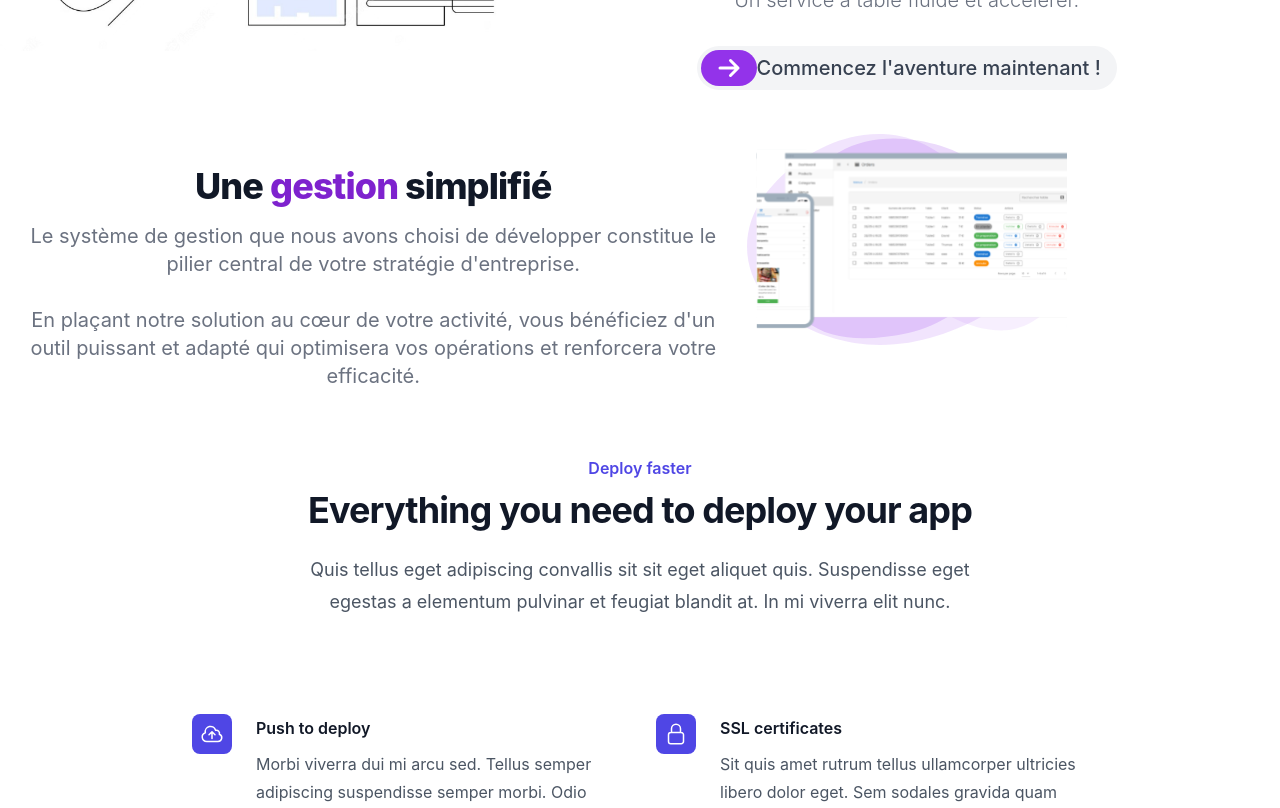
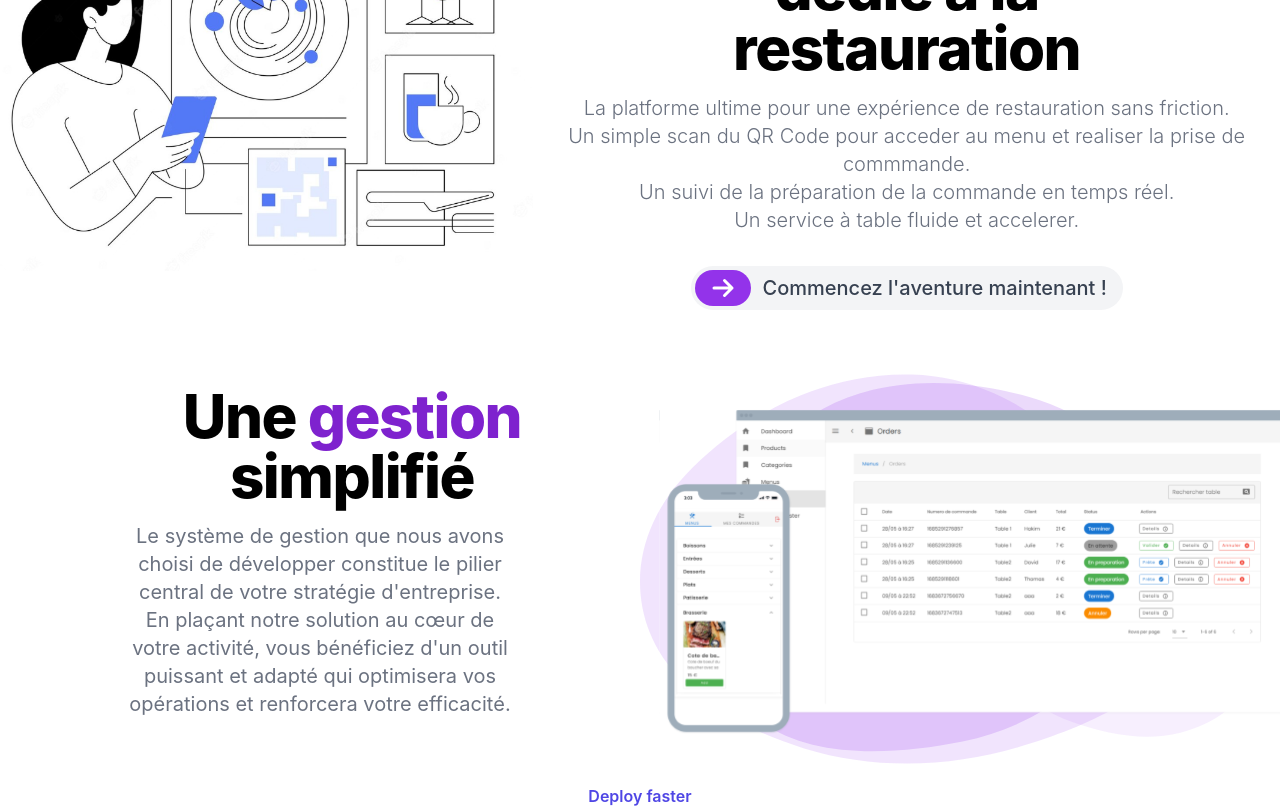
Before and after one commit to SuperJumper404/webmarketing_qrmenu, a Nuxt app: page / in a window 1280 px wide. Shown: the part 880-1688 px from the top of the page. Built offline with nearby package versions, Linux system fonts and the light colour scheme; what taos would draw is missing.

Commit message:
Begin to work with app screen

```diff
--- a/app.vue
+++ b/app.vue
@@ -114,7 +114,7 @@
   <!-- hero -->
   <section class="bg-white dark:bg-gray-900">
     <div class="grid lg:mt-0 lg:grid-cols-12">
-      <div class="py-8 max-w-screen-xl text-center lg:col-span-7">
+      <div class="py-32 max-w-screen-xl text-center lg:col-span-7">
         <h1
           class="mb-4 text-4xl font-extrabold tracking-tight leading-none text-gray-900 md:text-5xl lg:text-6xl dark:text-white"
         >
@@ -126,7 +126,8 @@
           class="mb-8 text-lg font-normal text-gray-500 lg:text-xl sm:px-4 xl:px-4 dark:text-gray-400"
         >
           Une interface conviviale, des menus interactifs et des options de
-          personnalisation avancées, le tout à portée de main.
+          personnalisation <br />
+          avancées, le tout à portée de main.
         </p>
         <div
           class="block flex-col mb-8 lg:mb-16 space-y-4 sm:flex-row sm:justify-center sm:space-y-0 sm:space-x-4"
@@ -205,6 +206,7 @@
             <div class="slide-container" @click="toggleSlide">
               <div
                 id="slide"
+                style="margin-right: 1em"
                 class="text-xs bg-primary-600 rounded-full text-white px-4 py-1.5"
                 :class="{ 'slide-right': isSlideRight }"
               >
@@ -224,26 +226,26 @@
   <!--Hero3-->
   <section class="bg-white dark:bg-gray-900">
     <div class="grid lg:mt-0 lg:grid-cols-12">
-      <div class="py-8 max-w-screen-xl text-center lg:col-span-7">
+      <div class="py-8 max-w-screen-xl text-center lg:col-span-6">
         <h1
-          class="mb-4 text-xl font-extrabold tracking-tight leading-none text-gray-900 md:text-5xl lg:text-4xl dark:text-white"
+          class="max-w-5xl mb-4 ml-16 text-4xl font-extrabold text-center tracking-tight leading-none md:text-5xl xl:text-6xl dark:text-white"
         >
           Une <span style="color: #7e22ce"> gestion</span> simplifié
           <!-- Révolutionnez l'expérience de commande de votre restaurant -->
         </h1>
         <p
-          class="mb-8 text-lg font-normal text-center text-gray-500 lg:text-xl sm:px-4 xl:px-4 dark:text-gray-400"
+          class="mb-8 text-lg font-normal text-center text-gray-500 lg:text-xl sm:px-4 xl:px-32 dark:text-gray-400"
         >
           Le système de gestion que nous avons choisi de développer constitue le
-          pilier central de votre stratégie d'entreprise.<br /><br />
-          En plaçant notre solution au cœur de votre activité, vous bénéficiez
-          d'un outil puissant et adapté qui optimisera vos opérations et
-          renforcera votre efficacité.
+          pilier central de votre stratégie d'entreprise. En plaçant notre
+          solution au cœur de votre activité, vous bénéficiez d'un outil
+          puissant et adapté qui optimisera vos opérations et renforcera votre
+          efficacité.
         </p>
       </div>
 
-      <div class="lg:col-span-3">
-        <img class="max-w-full h-auto" src="./public/appscreen.svg" />
+      <div class="lg:col-span-6">
+        <img src="./public/appscreen.svg" />
       </div>
     </div>
   </section>
@@ -739,6 +741,9 @@ const isSlideRight = ref(false);
 
 function toggleSlide() {
   isSlideRight.value = !isSlideRight.value;
+  setTimeout(() => {
+    isSlideRight.value = false;
+  }, 3000);
 }
 </script>
 
@@ -754,7 +759,7 @@ function toggleSlide() {
 }
 
 .slide-right {
-  transform: translateX(600%);
+  transform: translateX(620%);
 }
 .hide-text {
   opacity: 0;
```
Also changed, not shown: public/appscreen.svg.
